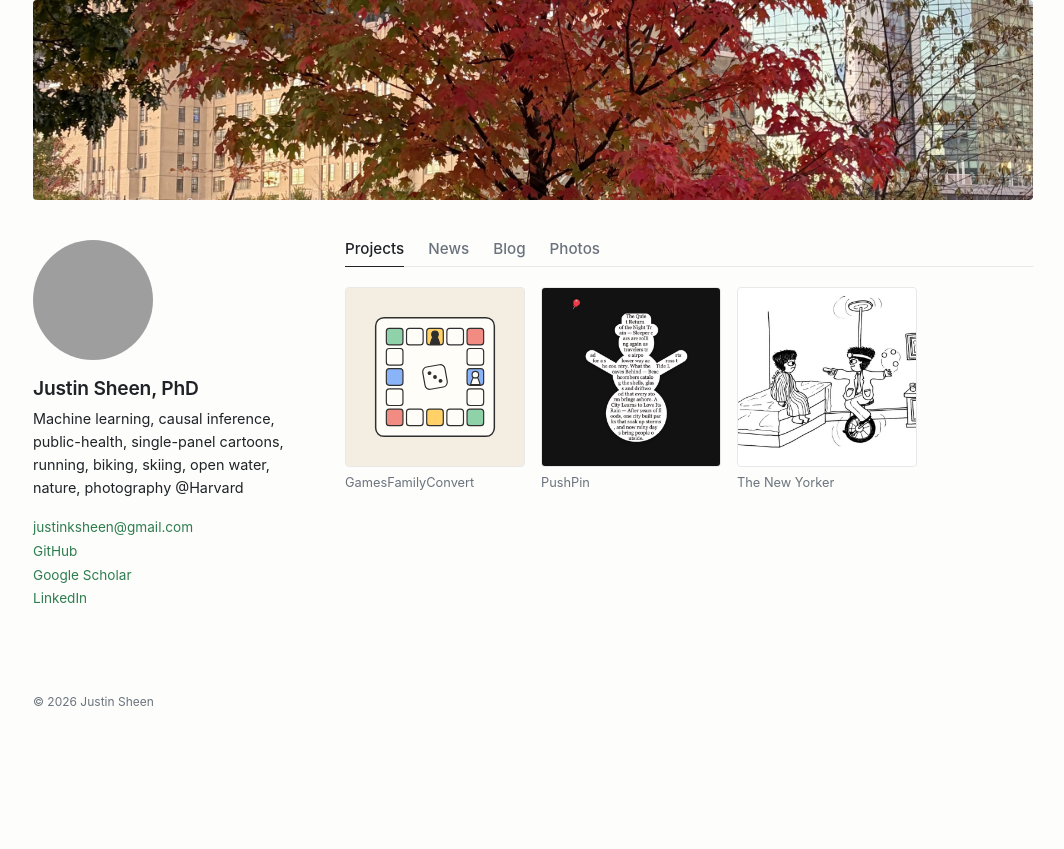
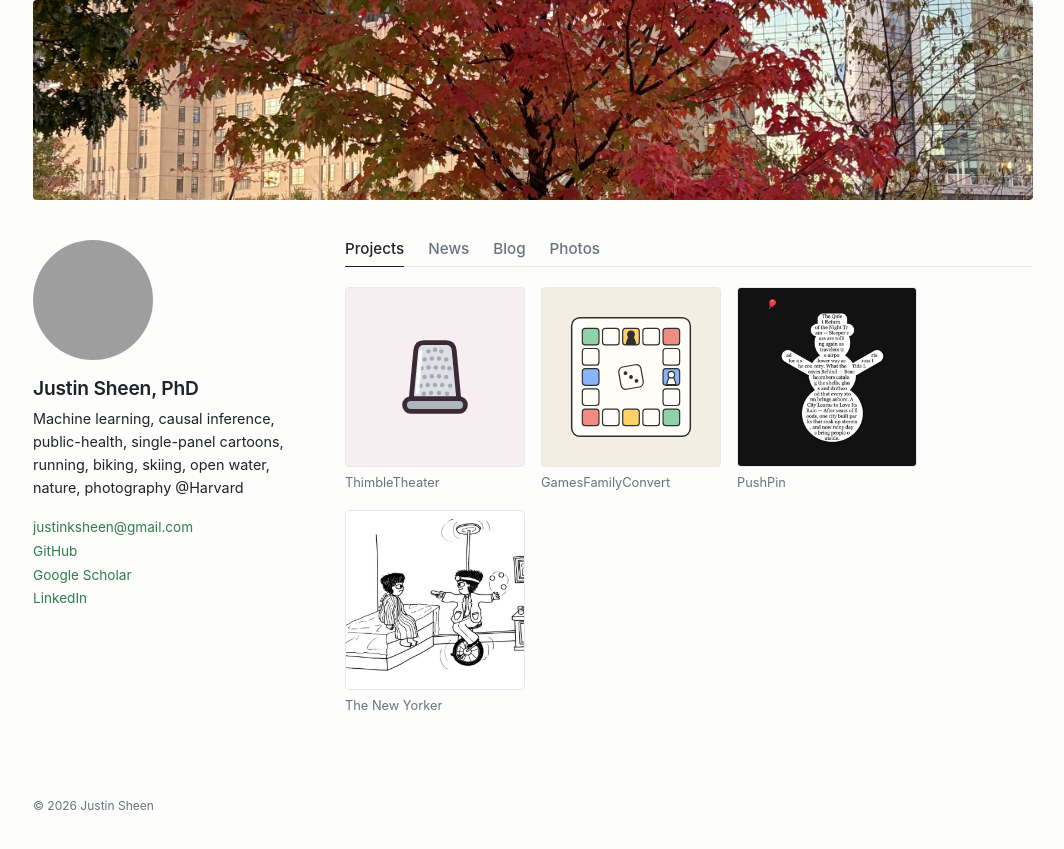
Before and after one commit to jsheen/jsheen.github.io, a Jekyll site: the page built from index.html, in a window 1280 px wide. Shown: the top 849 px of the page, without its empty margins (107-1171 px from the left). Built offline with Jekyll 4.4.1, drawn with Linux system fonts in a browser that asks for light colours; grey boxes are pictures that could not be loaded.

Commit message:
Add ThimbleTheater project tile
Co-Authored-By: Claude Opus 5.5 <noreply@anthropic.com>

```diff
--- a/_data/projects.yml
+++ b/_data/projects.yml
@@ -5,6 +5,12 @@
 #   link:    URL the tile opens (optional)
 #   image:   picture to fill the tile, e.g. /assets/img/cartoons.jpg (optional)
 #   shape:   square or rectangle (rectangle is twice as wide); default square
+- title: "ThimbleTheater"
+  caption: "ThimbleTheater"
+  link: "https://thimbletheater.com/"
+  image: /assets/img/thimble.svg
+  shape: square
+
 - title: "GamesFamilyConvert"
   caption: "GamesFamilyConvert"
   link: "https://github.com/jsheen/GamesFamilyConvert"
```
Also changed, not shown: assets/img/thimble.svg (added).
